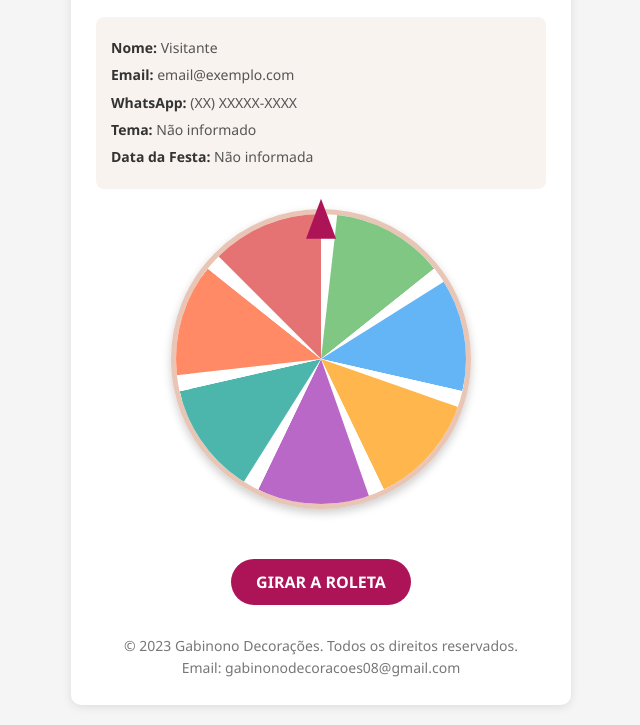
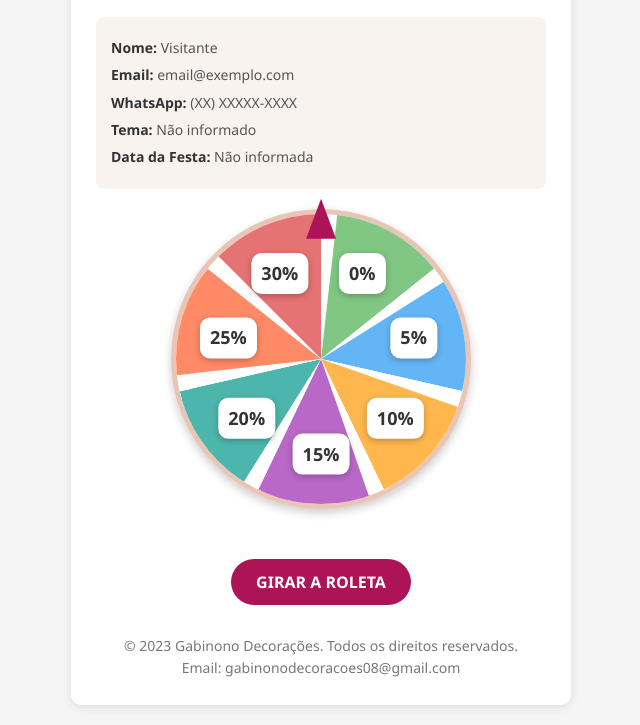
Before and after one commit to jessedelima/DouglasAutomacao, a plain HTML site: page roleta.html in a window 1280 px wide. Shown: the part 117-842 px from the top of the page, without its empty margins (319-959 px from the left). Drawn offline with Linux system fonts and the light colour scheme.

Commit message:
Ajusta rótulos da roleta: texto horizontal dentro de cada cor e remove duplicidade de labels

```diff
--- a/roleta.html
+++ b/roleta.html
@@ -110,15 +110,38 @@
         .section-6 { background-color: #ff8a65; transform: rotate(308.58deg); }
 
         .section-text {
+            display: none;
+        }
+        /* Rótulos fixos por cor/segmento (sobrepostos e giram junto com a roleta) */
+        .wheel-labels {
             position: absolute;
-            transform: rotate(25deg) translateX(25px) translateY(-80px);
-            width: 70px;
+            inset: 0;
+            pointer-events: none;
+        }
+        .wheel-labels .label {
+            position: absolute;
+            top: 50%;
+            left: 50%;
+            width: auto;
+            margin-left: 0;
+            padding: 6px 10px;
+            background: #ffffff;
+            color: #333;
+            border-radius: 10px;
+            box-shadow: 0 2px 6px rgba(0,0,0,0.25);
             text-align: center;
             font-size: 18px;
             font-weight: 700;
-            text-shadow: 0 2px 4px rgba(0,0,0,0.2);
+            text-shadow: none;
+            transform-origin: center;
         }
-
+        .label-0 { transform: translate(-50%, -50%) rotate(25.714deg) translate(0, -95px) rotate(-25.714deg); }
+        .label-1 { transform: translate(-50%, -50%) rotate(77.142deg) translate(0, -95px) rotate(-77.142deg); }
+        .label-2 { transform: translate(-50%, -50%) rotate(128.571deg) translate(0, -95px) rotate(-128.571deg); }
+        .label-3 { transform: translate(-50%, -50%) rotate(180deg) translate(0, -95px) rotate(-180deg); }
+        .label-4 { transform: translate(-50%, -50%) rotate(231.428deg) translate(0, -95px) rotate(-231.428deg); }
+        .label-5 { transform: translate(-50%, -50%) rotate(282.857deg) translate(0, -95px) rotate(-282.857deg); }
+        .label-6 { transform: translate(-50%, -50%) rotate(334.285deg) translate(0, -95px) rotate(-334.285deg); }
         .wheel-pointer {
             position: absolute;
             top: -10px;
@@ -266,6 +289,16 @@
                 </div>
                 <div class="wheel-section section-6">
                     <div class="section-text">30%</div>
+                </div>
+
+                <div class="wheel-labels">
+                    <div class="label label-0">0%</div>
+                    <div class="label label-1">5%</div>
+                    <div class="label label-2">10%</div>
+                    <div class="label label-3">15%</div>
+                    <div class="label label-4">20%</div>
+                    <div class="label label-5">25%</div>
+                    <div class="label label-6">30%</div>
                 </div>
             </div>
         </div>
```
